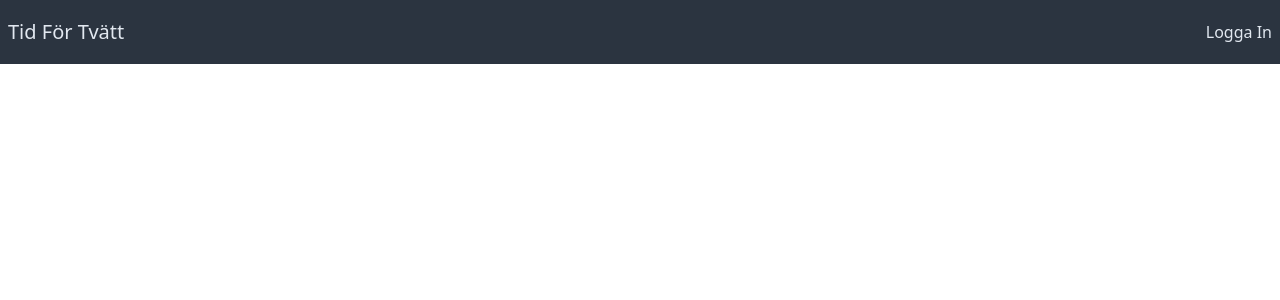
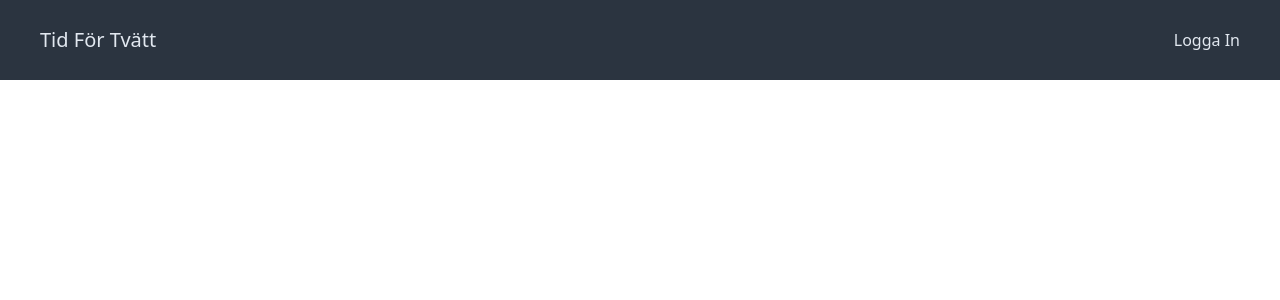
Before and after one commit to therealdanmalmx/frontend_mintvattid, a React (Vite) app: page / in a window 1280 px wide. Shown: the top 300 px of the page. Built offline with nearby package versions, Linux system fonts and the light colour scheme.

Commit message:
Style navbar and avatar

```diff
--- a/src/components/Basic/NavBar.tsx
+++ b/src/components/Basic/NavBar.tsx
@@ -3,7 +3,7 @@ import { useState } from "react";
 const NavBar = () => {
   const [loggedIn, setLoggedIn] = useState(false);
   return (
-    <div className="navbar bg-neutral flex justify-between text-slate-200">
+    <div className="navbar bg-neutral flex h-20 w-full justify-between px-10 text-slate-200">
       <div>
         <a href="/" className="text-xl">
           Tid För Tvätt
@@ -17,7 +17,7 @@ const NavBar = () => {
               role="button"
               className="btn btn-ghost btn-circle avatar"
             >
-              <div className="w-10 rounded-full">
+              <div className="size-12 rounded-full">
                 <img
                   alt="Inloggad användare"
                   src="https://img.daisyui.com/images/stock/photo-1534528741775-53994a69daeb.webp"
@@ -26,7 +26,7 @@ const NavBar = () => {
             </div>
             <ul
               tabIndex={0}
-              className="menu menu-sm dropdown-content bg-base-100 rounded-box z-[1] mt-3 w-max p-2 text-slate-600 shadow"
+              className="menu menu-sm dropdown-content bg-base-100 rounded-box z-[1] mt-4 w-max p-2 text-slate-600 shadow"
             >
               <li>
                 <a className="justify-between">Profil</a>
```
